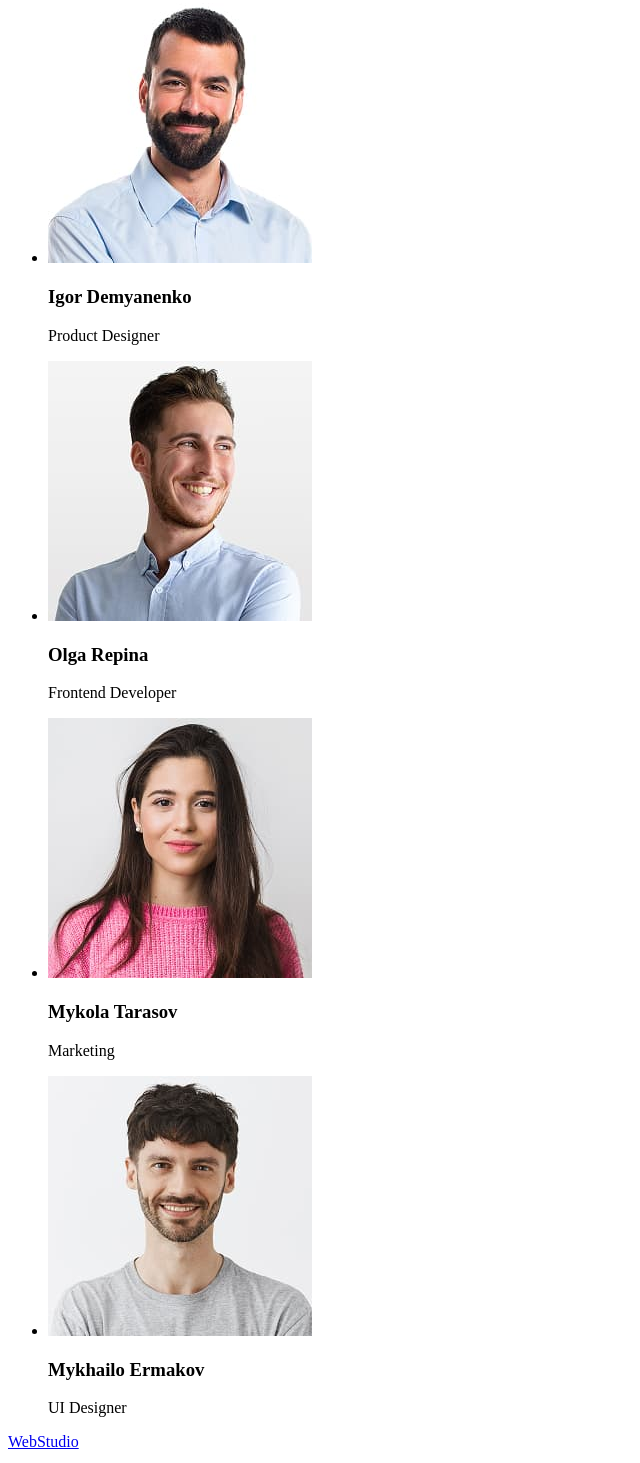
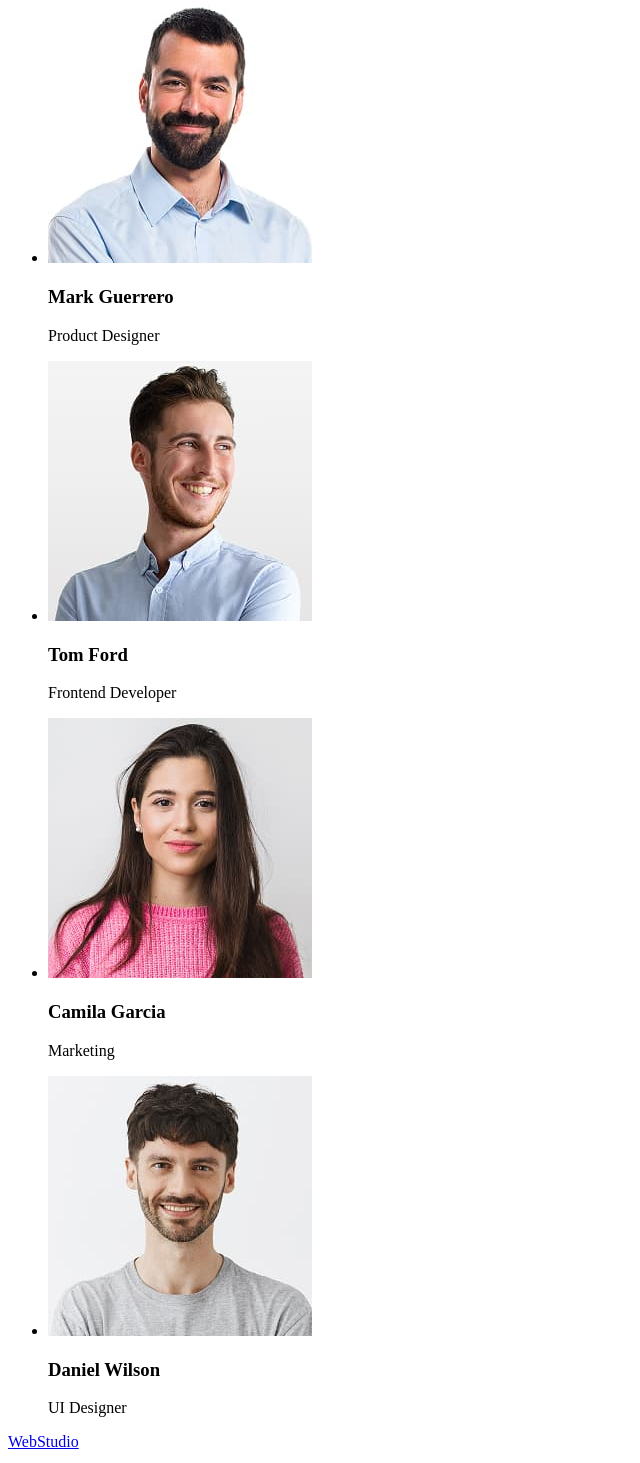
Before and after one commit to Vetassikc/goit-markup-hw-01, a plain HTML site: page index.html in a window 1280 px wide. Shown: the part 657-2120 px from the top of the page, without its empty margins (0-640 px from the left). Drawn offline with Linux system fonts and the light colour scheme.

Commit message:
Edit index.html

```diff
--- a/index.html
+++ b/index.html
@@ -7,18 +7,21 @@
   </head>
   <body>
     <header>
-      <a href="./index.html">WebStudio</a>
       <nav>
+        <a href="./index.html">WebStudio</a>
+
         <ul>
           <li><a href="/">Studio</a></li>
           <li><a href="/">Portfolio</a></li>
           <li><a href="/">Contacts</a></li>
         </ul>
       </nav>
-      <ul>
-        <li><a href="mailto:info@devstudio.com">info@devstudio.com</a></li>
-        <li><a href="tel:+110001111111">+11 (000) 111-11-11</a></li>
-      </ul>
+      <address>
+        <ul>
+          <li><a href="mailto:info@devstudio.com">info@devstudio.com</a></li>
+          <li><a href="tel:+110001111111">+11 (000) 111-11-11</a></li>
+        </ul>
+      </address>
     </header>
     <main>
       <section>
@@ -46,8 +49,8 @@
           <li>
             <h3>Diligence</h3>
             <p>
-              Research and confirm brands that present the strongest digital
-              growth opportunities and minimize risk.
+              Research and confirm brands with the strongest digital growth
+              opportunities and minimize risk.
             </p>
           </li>
           <li>
@@ -65,37 +68,37 @@
           <li>
             <img
               src="./images/team-member-1.jpg"
-              alt="Team member Igor Demyanenko"
+              alt="Team member Mark Guerrero"
               width="264"
             />
-            <h3>Igor Demyanenko</h3>
+            <h3>Mark Guerrero</h3>
             <p>Product Designer</p>
           </li>
           <li>
             <img
               src="./images/team-member-2.jpg"
-              alt="Team member Olga Repina"
+              alt="Team member Tom Ford"
               width="264"
             />
-            <h3>Olga Repina</h3>
+            <h3>Tom Ford</h3>
             <p>Frontend Developer</p>
           </li>
           <li>
             <img
               src="./images/team-member-3.jpg"
-              alt="Team member Mykola Tarasov"
+              alt="Team member Camila Garcia"
               width="264"
             />
-            <h3>Mykola Tarasov</h3>
+            <h3>Camila Garcia</h3>
             <p>Marketing</p>
           </li>
           <li>
             <img
               src="./images/team-member-4.jpg"
-              alt="Team member Mykhailo Ermakov"
+              alt="Team member Daniel Wilson"
               width="264"
             />
-            <h3>Mykhailo Ermakov</h3>
+            <h3>Daniel Wilson</h3>
             <p>UI Designer</p>
           </li>
         </ul>
```
